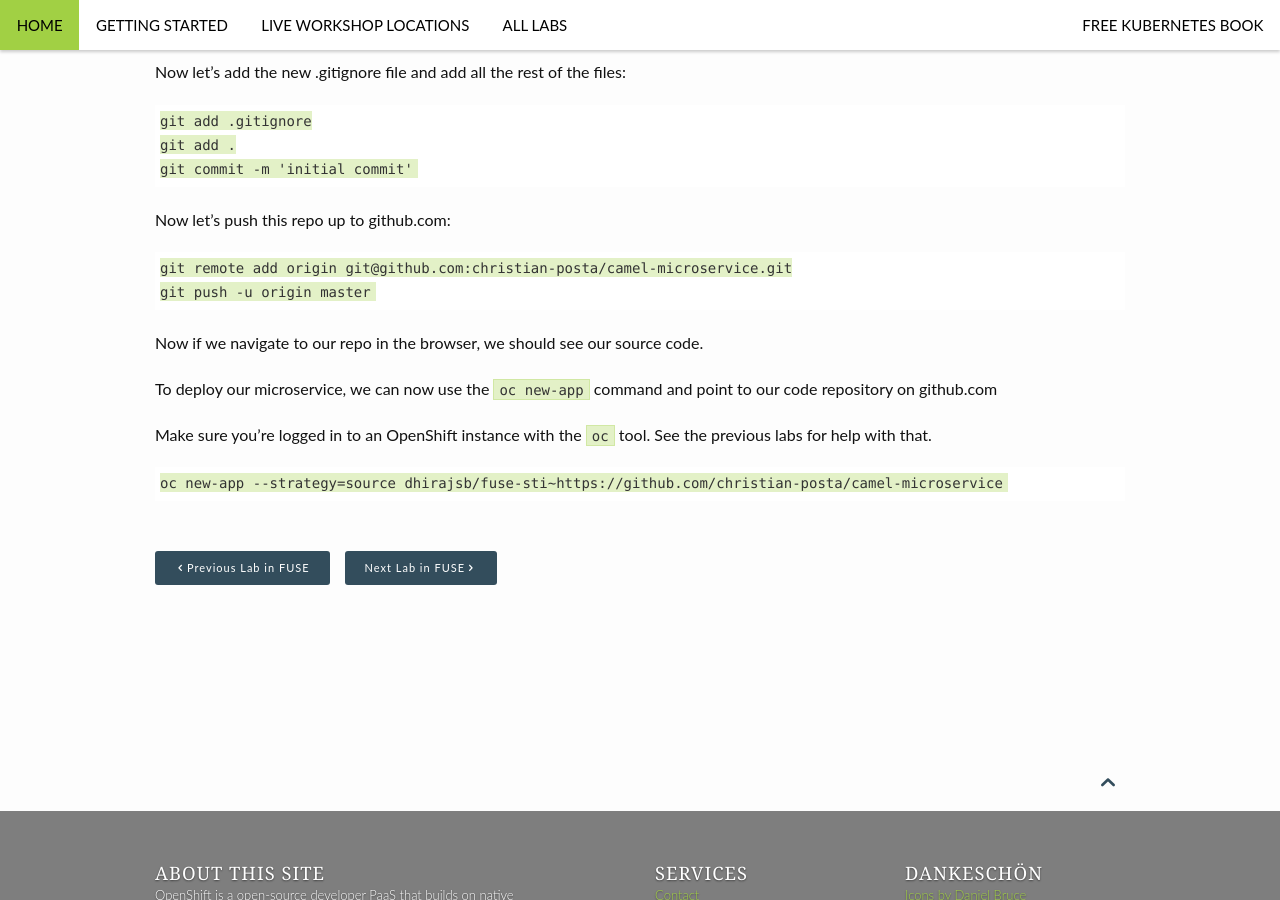
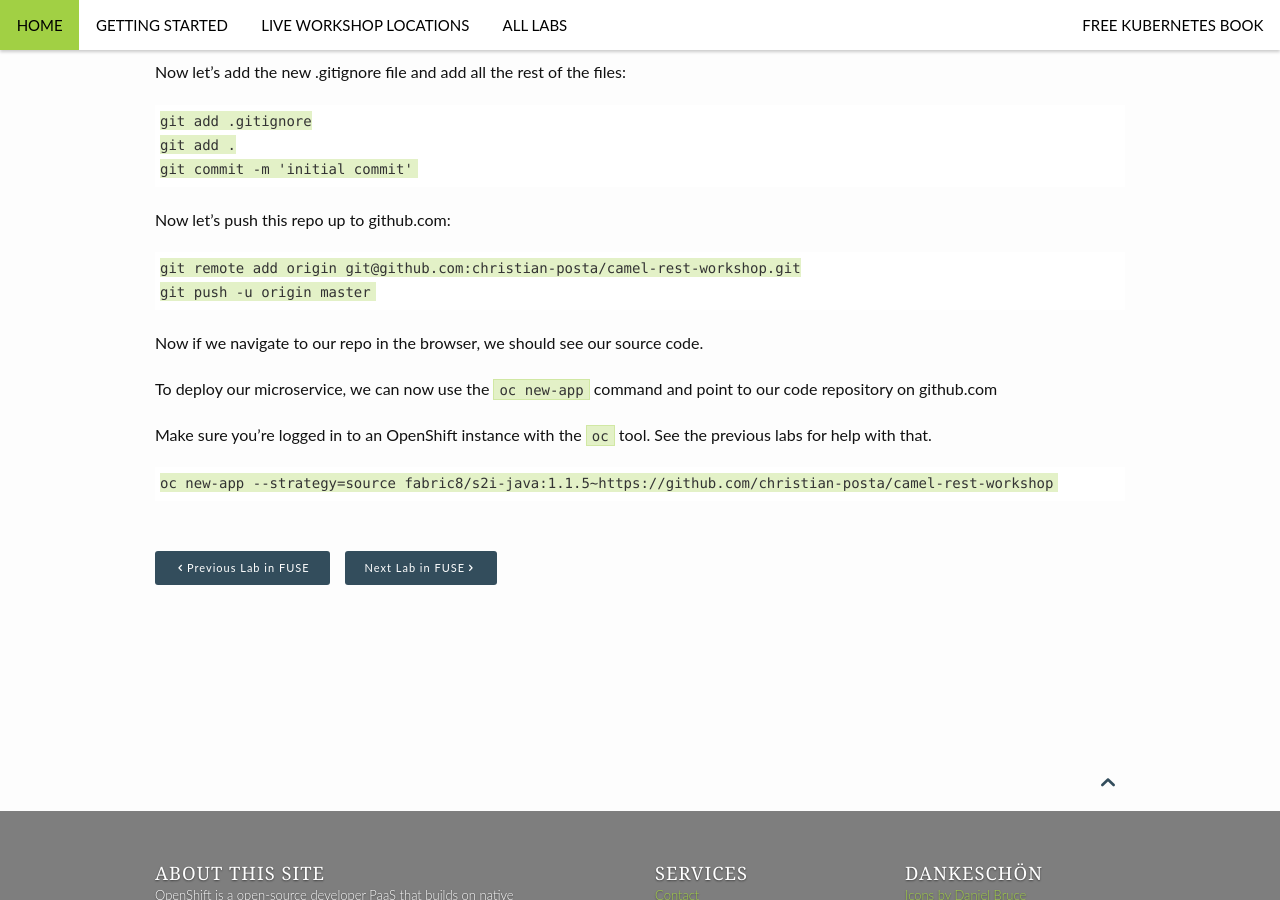
Before and after one commit to RedHatWorkshops/fuse-on-openshift, a Jekyll site: the page built from _posts/microservices/2014-12-31-using-s2i-for-builds.md, in a window 1280 px wide and 900 px high, scrolled down 2148 px. Built offline with Jekyll 4.4.1, drawn with Linux system fonts in a browser that asks for light colours; some of the changed text lies outside the part shown.

Commit message:
fixed the microservce lab

```diff
--- a/_posts/microservices/2014-12-31-using-s2i-for-builds.md
+++ b/_posts/microservices/2014-12-31-using-s2i-for-builds.md
@@ -12,7 +12,7 @@ categories:
 
 To deploy our microservice with OpenShift using s2i, we'll want to first add it to a git repo and let openshift pull the code directly from our github.com repo.
 
-First, create a new repo in github.com called "camel-microservice"
+First, create a new repo in github.com called "camel-rest-workshop"
 
 ![Create project]({{ site.url }}/images/microservices/newgithubproject.png)
 ![Import code]({{ site.url }}/images/microservices/howtoimportgithub.png)
@@ -33,7 +33,7 @@ Now let's add the new .gitignore file and add all the rest of the files:
 
 Now let's push this repo up to github.com:
 
-    git remote add origin git@github.com:christian-posta/camel-microservice.git
+    git remote add origin git@github.com:christian-posta/camel-rest-workshop.git
     git push -u origin master
 
 Now if we navigate to our repo in the browser, we should see our source code.
@@ -42,4 +42,4 @@ To deploy our microservice, we can now use the `oc new-app` command and point to
 
 Make sure you're logged in to an OpenShift instance with the `oc` tool. See the previous labs for help with that.
 
-    oc new-app --strategy=source dhirajsb/fuse-sti~https://github.com/christian-posta/camel-microservice
+    oc new-app --strategy=source fabric8/s2i-java:1.1.5~https://github.com/christian-posta/camel-rest-workshop
```
Also changed, not shown: _posts/microservices/2014-12-14-creating-a-microservices-project-with-maven.md (+2 -2 lines).
